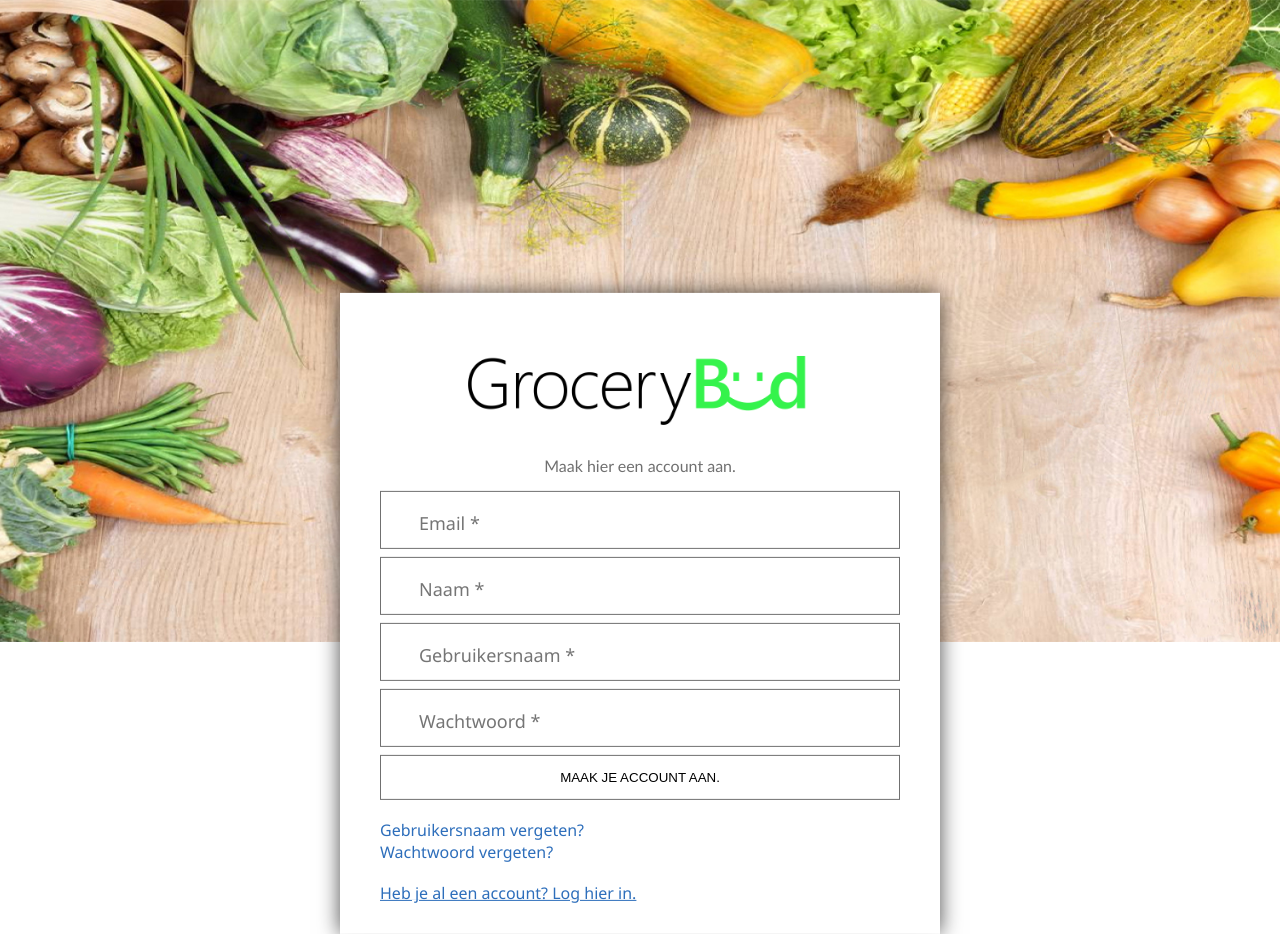
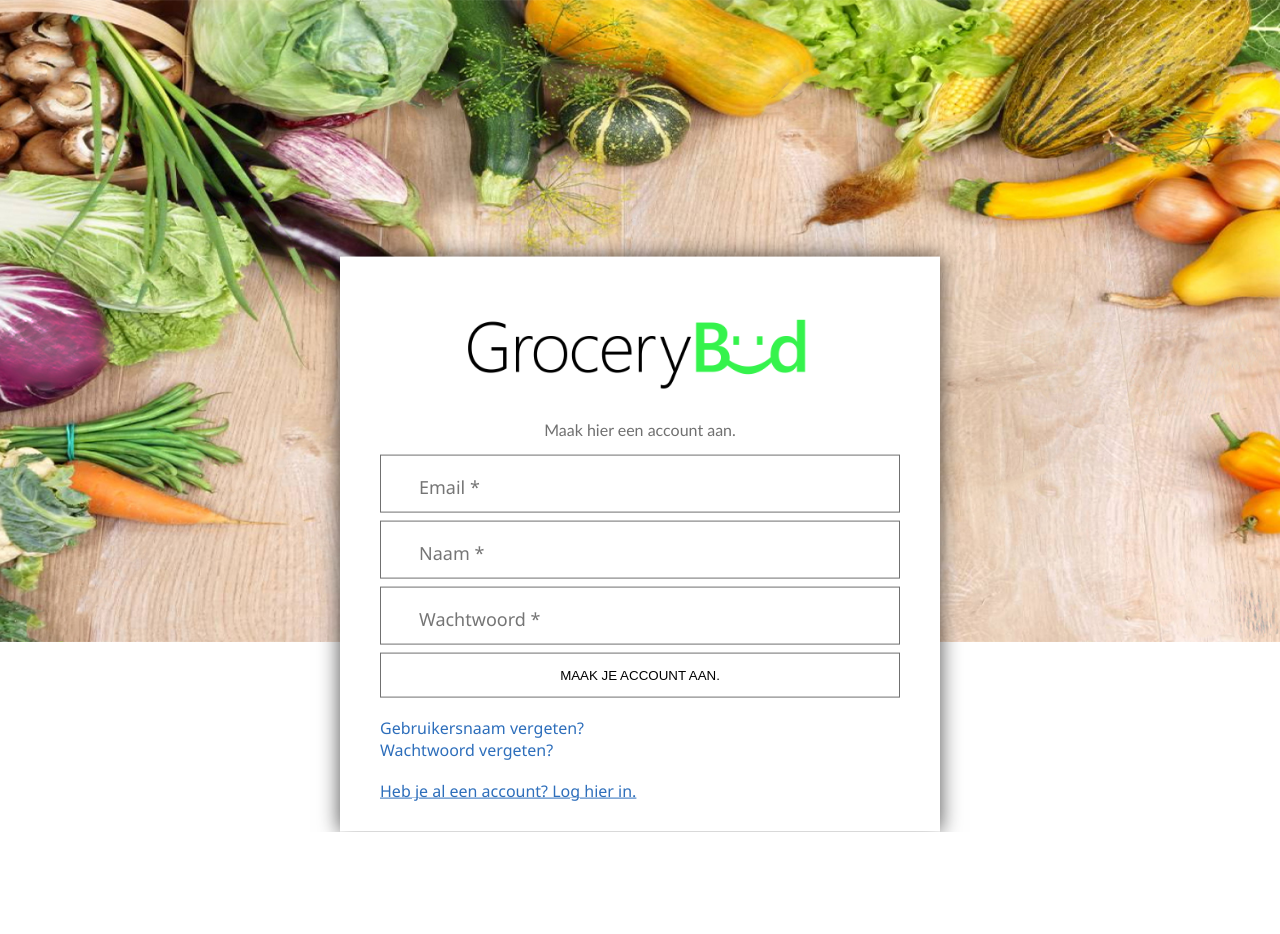
Before and after one commit to mdboer2001/GroceryBud, a PHP site: page /register.php in a window 1280 px wide. After the commit the page ends 832 px from the top, so only its background shows below. Run offline with PHP 8.4, Linux system fonts and the light colour scheme; some libraries are stand-ins or nearby versions.

Commit message:
Fixed register and added a dbconfig.

```diff
--- a/register.php
+++ b/register.php
@@ -28,11 +28,7 @@ if ($_POST) {
                     <input type="text" name="email" placeholder="Email *" required>
                 </div>
                 <div class="txt">
-                    <input type="text" name="naam" placeholder="Naam *" required>
-                </div>
-                <!-- gebruikersnaam -->
-                <div class="txt">
-                    <input type="text" name="user_naam" placeholder="Gebruikersnaam *" required>
+                    <input type="text" name="user_naam" placeholder="Naam *" required>
                 </div>
                 <!-- wachtwoord -->
                 <div class="txt">
```
